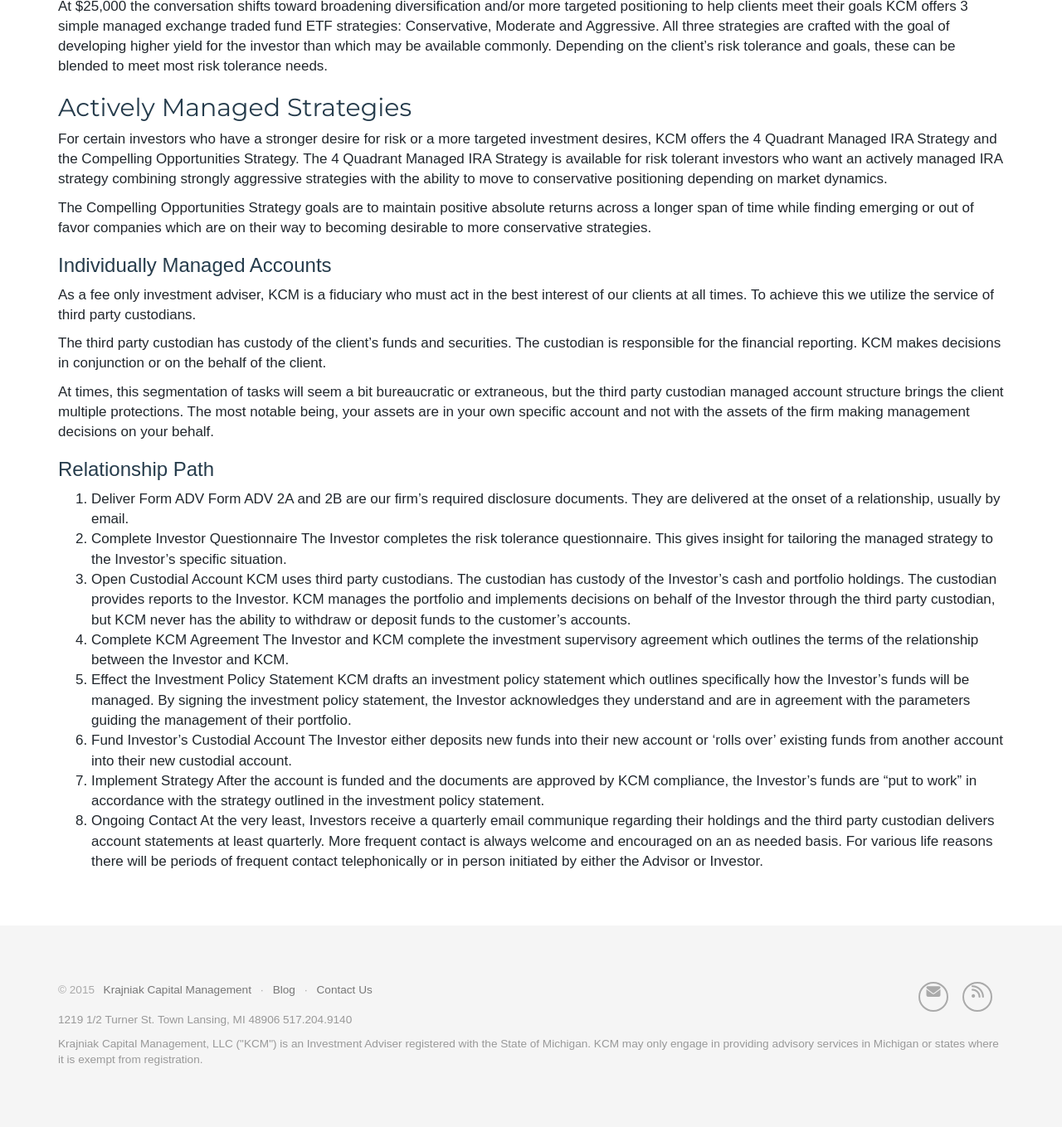
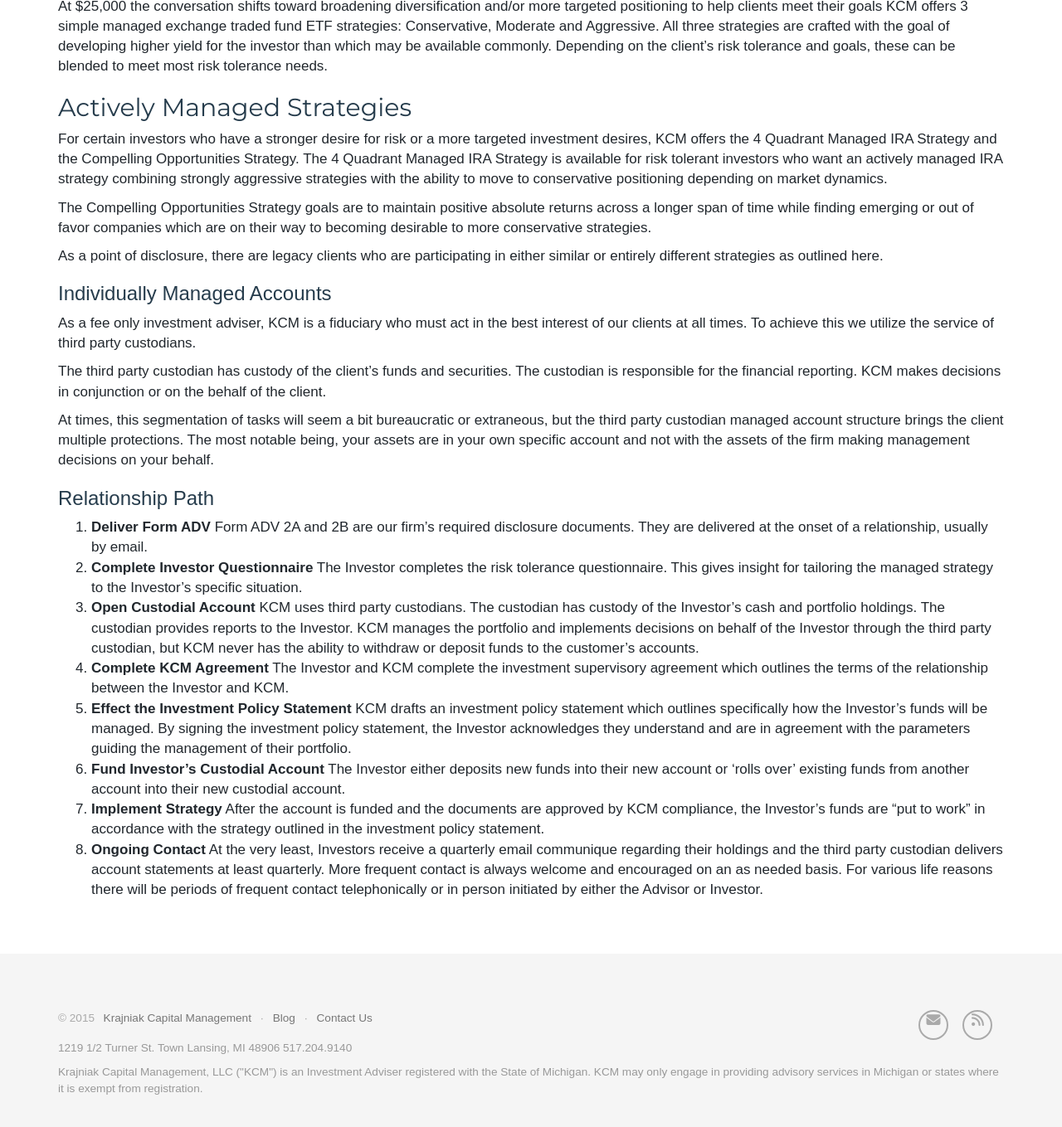
Before and after one commit to davidsilvasmith/kcm, a Jekyll site: the page built from faq.md, in a window 1280 px wide and 1400 px high, scrolled down 1263 px. Shown: the top 1359 px of the window at 83% size. Built offline with Jekyll 4.4.1, drawn with Linux system fonts in a browser that asks for light colours; nearby versions of some CDN libraries; some web fonts are replaced; comment, search, counter and statistics services are not loaded; some of the changed text lies outside the part shown.

Commit message:
updated faq

```diff
--- a/faq.md
+++ b/faq.md
@@ -41,6 +41,8 @@
 
 The Compelling Opportunities Strategy goals are to maintain positive absolute returns across a longer span of time while finding emerging or out of favor companies which are on their way to becoming desirable to more conservative strategies.
 
+As a point of disclosure, there are legacy clients who are participating in either similar or entirely different strategies as outlined here.
+
 ###Individually Managed Accounts
 
 As a fee only investment adviser, KCM is a fiduciary who must act in the best interest of our clients at all times.  To achieve this we utilize the service of third party custodians.
@@ -53,19 +55,19 @@
 
 ###Relationship Path
 
-1. Deliver Form ADV
+1. **Deliver Form ADV**
 Form ADV 2A and 2B are our firm’s required disclosure documents. They are     delivered at the onset of a relationship, usually by email.
-3. Complete Investor Questionnaire
+3. **Complete Investor Questionnaire**
 The Investor completes the risk tolerance questionnaire. This gives insight for tailoring the managed strategy to the Investor’s specific situation.
-3. Open Custodial Account
+3. **Open Custodial Account**
 KCM uses third party custodians. The custodian has custody of the Investor’s cash and portfolio holdings. The custodian provides reports to the Investor. KCM manages the portfolio and implements decisions on behalf of the Investor through the third party custodian, but KCM never has the ability to withdraw or deposit funds to the customer’s accounts.
-4. Complete KCM Agreement
+4. **Complete KCM Agreement**
 The Investor and KCM complete the investment supervisory agreement which outlines the terms of the relationship between the Investor and KCM.
-5. Effect the Investment Policy Statement
+5. **Effect the Investment Policy Statement**
 KCM drafts an investment policy statement which outlines specifically how the Investor’s funds will be managed. By signing the investment policy statement, the Investor acknowledges they understand and are in agreement with the parameters guiding the management of their portfolio.
-6. Fund Investor’s Custodial Account
+6. **Fund Investor’s Custodial Account**
 The Investor either deposits new funds into their new account or ‘rolls over’ existing funds from another account into their new custodial account.
-7. Implement Strategy
+7. **Implement Strategy**
 After the account is funded and the documents are approved by KCM compliance, the Investor’s funds are “put to work” in accordance with the strategy outlined in the investment policy statement.
-8. Ongoing Contact
+8. **Ongoing Contact**
 At the very least, Investors receive a quarterly email communique regarding their holdings and the third party custodian delivers account statements at least quarterly.  More frequent contact is always welcome and encouraged on an as needed basis.  For various life reasons there will be periods of frequent contact telephonically or in person initiated by either the Advisor or Investor.
```
Also changed, not shown: other parts of faq.md (+1 -1 lines).
